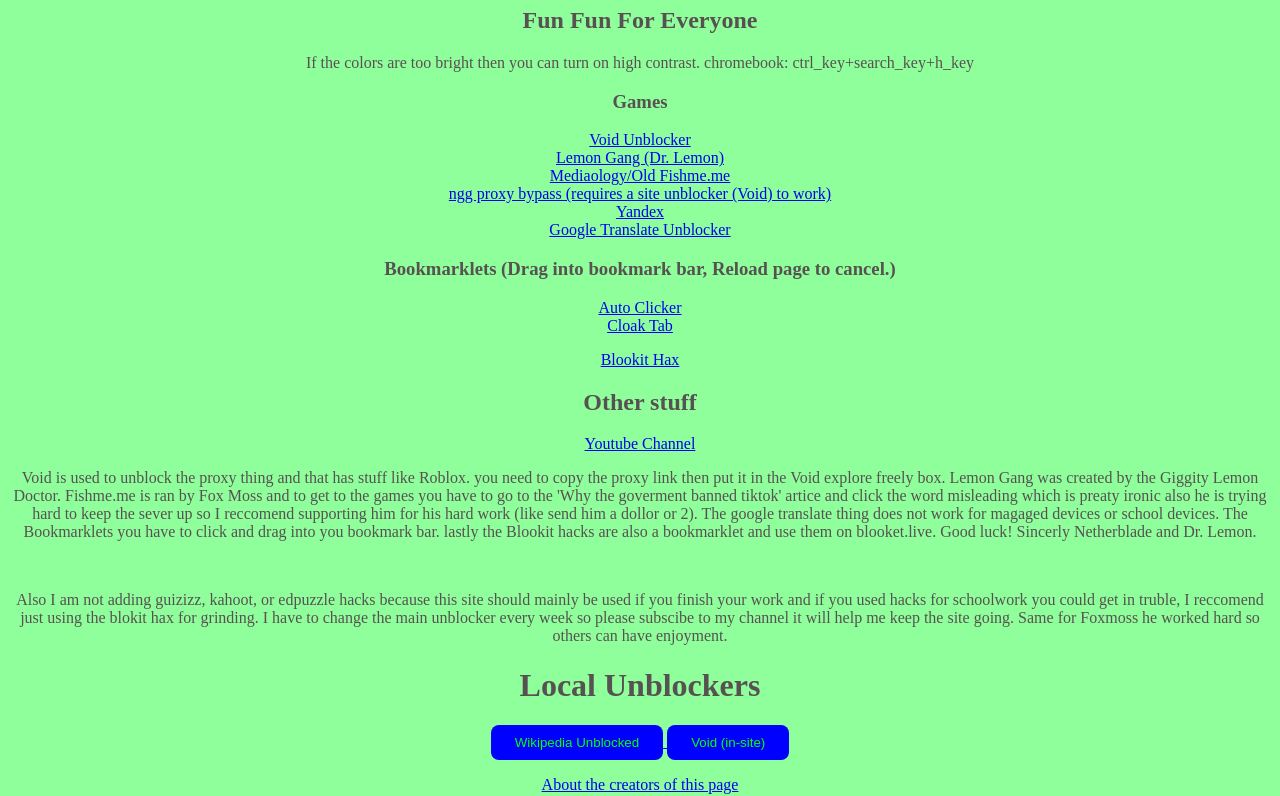
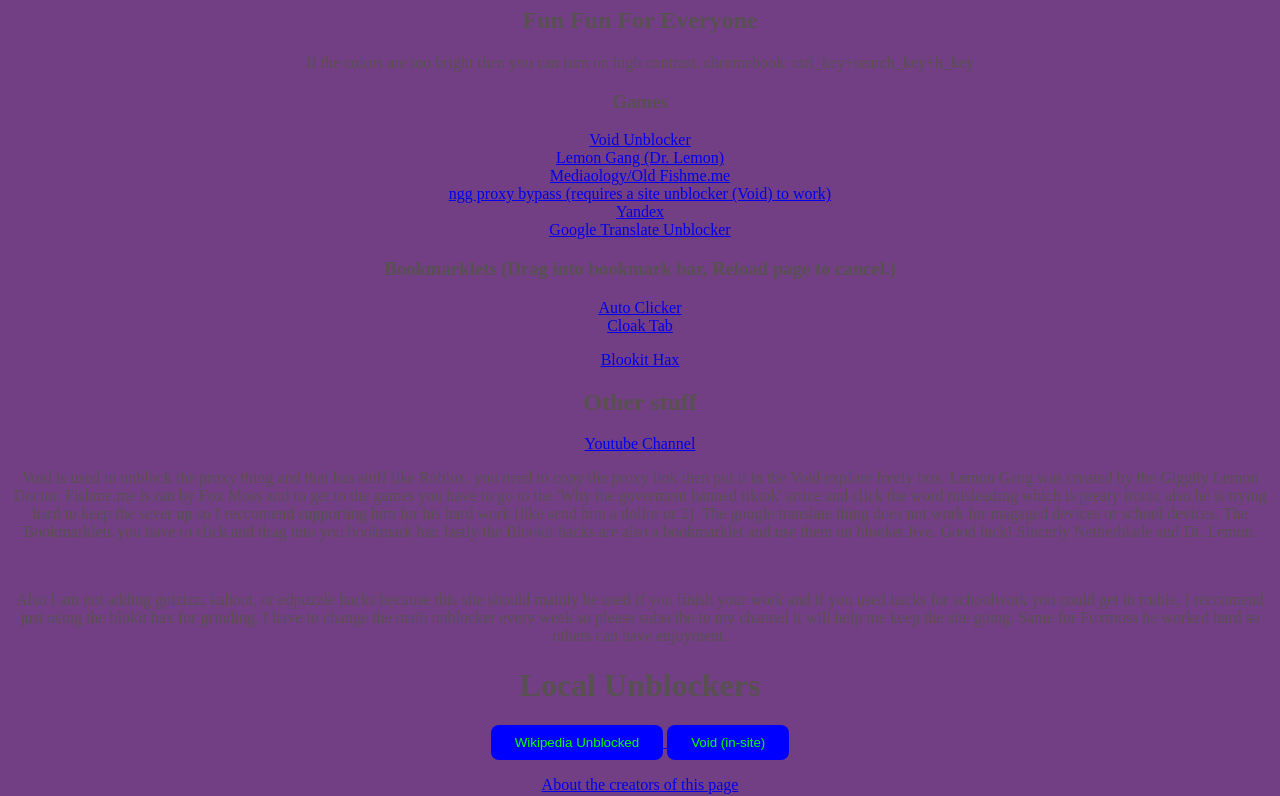
Before and after one commit to NetherBlade6/FFFE, a plain HTML site: page index.html in a window 1280 px wide. Shown: the part 263-1059 px from the top of the page. Drawn offline with Linux system fonts and the light colour scheme.

Commit message:
backround change

```diff
--- a/index.html
+++ b/index.html
@@ -7,7 +7,7 @@
 
 <style>
   body {
-    background-color: rgb(143, 255, 156);
+    background-color: rgb(114, 62, 132);
     color: rgb(88, 81, 81);
     text-align: center;
     }
```
